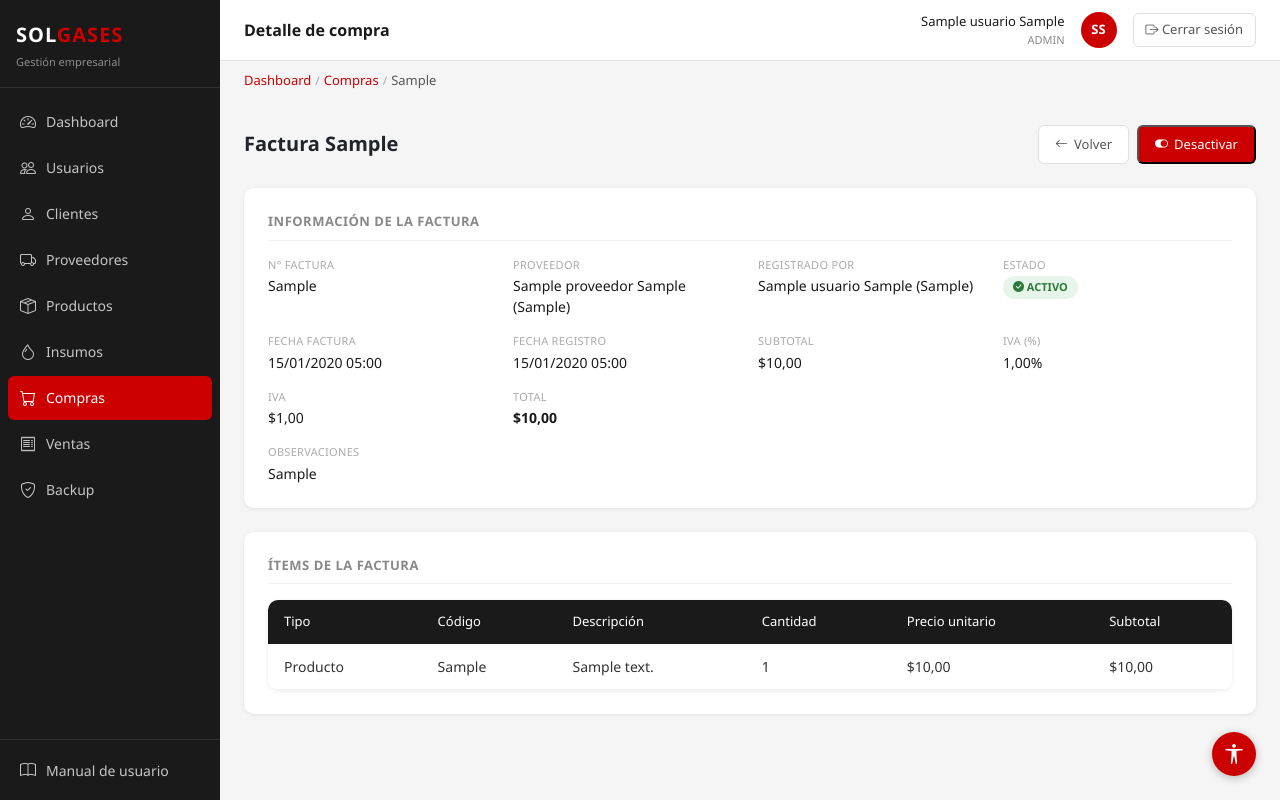
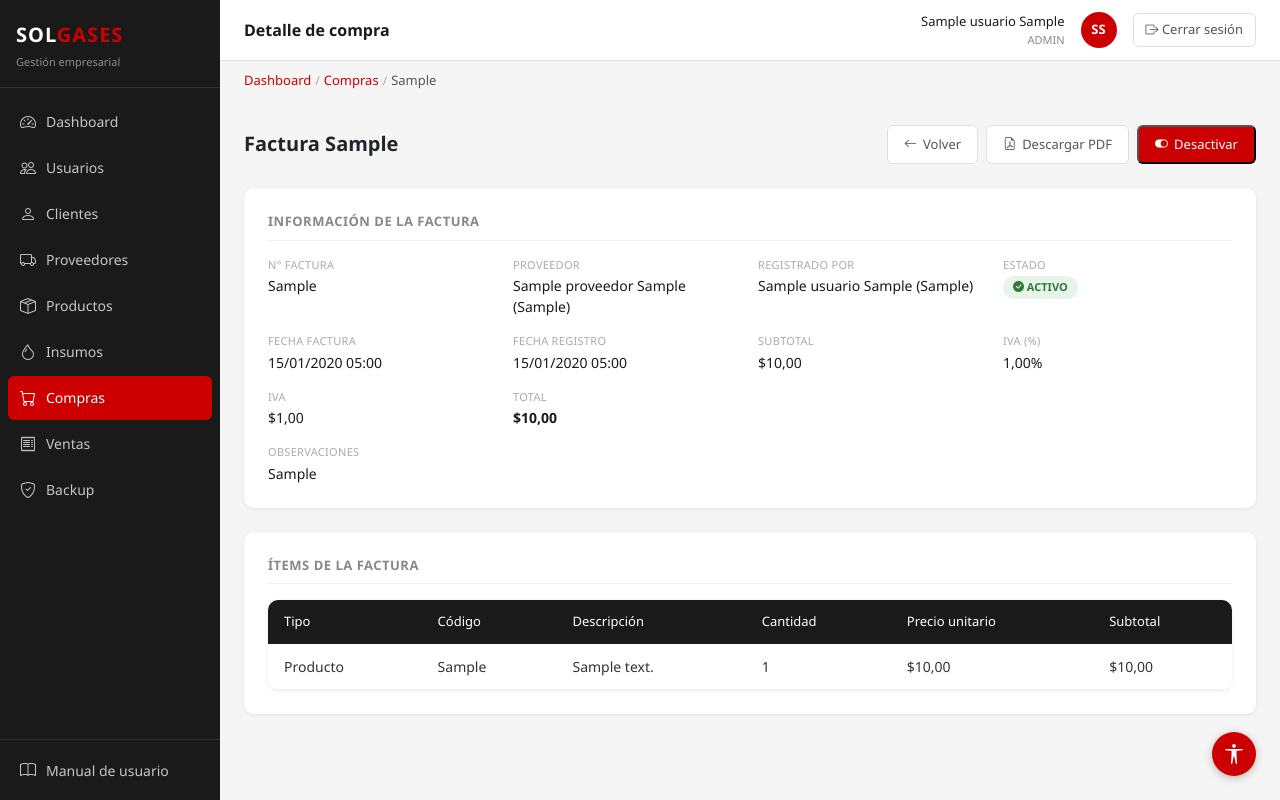
Before and after one commit to Misael-Padilla/solgases, a Django app: page /compras/1/ in a window 1280 px wide. Run offline with Django 5.2, Linux system fonts and the light colour scheme; a user stored in the database is signed in; tables that the repository leaves empty hold one stand-in row (values such as "Sample post").

Commit message:
feat(compras): vista, URL y boton PDF factura de compra — SC-C06
- _pdf_link_callback resuelve static files a disco para xhtml2pdf
- descargar_pdf_compra: @login_requerido, select_related, prefetch_related
- logger.error() en fallo + mensaje generico al usuario
- nombre de archivo sanitizado con re.sub
- Cache-Control: private en respuesta
- URL <int:id>/pdf/ en urls.py
- Boton Descargar PDF con aria-label en detalle_compra.html

Co-Authored-By: Claude Sonnet 4.6 <noreply@anthropic.com>

```diff
--- a/apps/compras/urls.py
+++ b/apps/compras/urls.py
@@ -16,6 +16,9 @@ urlpatterns = [
     # Cambiar estado — solo ADMIN
     path('<int:id>/estado/', views.cambiar_estado_compra, name='cambiar_estado_compra'),
 
+    # Descargar PDF
+    path('<int:id>/pdf/', views.descargar_pdf_compra, name='descargar_pdf_compra'),
+
     # Exportar Excel
     path('exportar/', views.exportar_compras_excel, name='exportar_compras'),
 
--- a/apps/compras/views.py
+++ b/apps/compras/views.py
@@ -1,6 +1,10 @@
+import logging
+import os
+import re
 from io import BytesIO
 from datetime import datetime
 
+from django.conf import settings
 from django.core.paginator import Paginator
 from django.db import transaction
 from django.db.models import Q
@@ -9,6 +13,16 @@ from django.shortcuts import render, get_object_or_404, redirect
 from django.contrib import messages
 from django.urls import reverse
 from django.views.decorators.http import require_POST
+
+logger = logging.getLogger(__name__)
+
+
+def _pdf_link_callback(uri, rel):
+    """Resuelve URLs de static files a rutas de disco para xhtml2pdf."""
+    if uri.startswith(settings.STATIC_URL):
+        ruta = settings.BASE_DIR / 'static' / uri[len(settings.STATIC_URL):]
+        return str(ruta)
+    return uri
 
 from apps.compras.models import FacturaCompra
 from apps.compras.forms import FacturaCompraForm, DetalleCompraFormSet
@@ -179,6 +193,35 @@ def cambiar_estado_compra(request, id):
 
 
 @login_requerido
+def descargar_pdf_compra(request, id):
+    """Genera y descarga el PDF de una factura de compra."""
+    from django.template.loader import render_to_string
+    from xhtml2pdf import pisa
+
+    compra = get_object_or_404(
+        FacturaCompra.objects.select_related('proveedor', 'registrado_por').prefetch_related('detalles'),
+        id=id,
+    )
+    html = render_to_string('compras/factura_compra_pdf.html', {
+        'compra': compra,
+        'fecha_generacion': datetime.now().strftime('%d/%m/%Y %H:%M'),
+    })
+
+    buffer = BytesIO()
+    resultado = pisa.CreatePDF(html, dest=buffer, link_callback=_pdf_link_callback)
+    if resultado.err:
+        logger.error('PDF compra %s — error xhtml2pdf: %s', compra.numero_factura, resultado.err)
+        messages.error(request, 'No se pudo generar el PDF. Intente nuevamente.')
+        return redirect('compras:detalle_compra', id=id)
+
+    nombre = re.sub(r'[^\w\-]', '_', compra.numero_factura)
+    response = HttpResponse(buffer.getvalue(), content_type='application/pdf')
+    response['Content-Disposition'] = f'attachment; filename="factura_compra_{nombre}.pdf"'
+    response['Cache-Control'] = 'no-cache, no-store, must-revalidate, private'
+    return response
+
+
+@login_requerido
 def exportar_compras_excel(request):
     """Genera y descarga el reporte Excel de facturas de compra."""
     import openpyxl
--- a/templates/compras/detalle_compra.html
+++ b/templates/compras/detalle_compra.html
@@ -10,6 +10,11 @@
     <div class="d-flex gap-2">
         <a href="{% url 'compras:lista_compras' %}" class="btn-secundario">
             <i class="bi bi-arrow-left"></i> Volver
+        </a>
+        <a href="{% url 'compras:descargar_pdf_compra' compra.id %}"
+           class="btn-secundario"
+           aria-label="Descargar PDF de factura {{ compra.numero_factura }}">
+            <i class="bi bi-file-earmark-pdf"></i> Descargar PDF
         </a>
         {% if request.user.rol == 'ADMIN' %}
         <button type="button"
```
